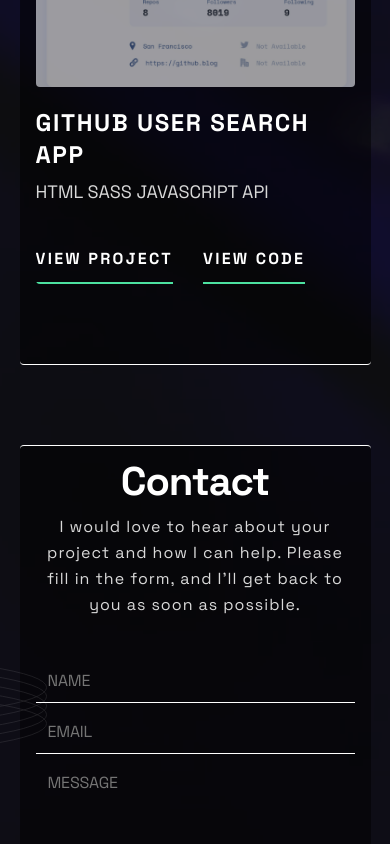
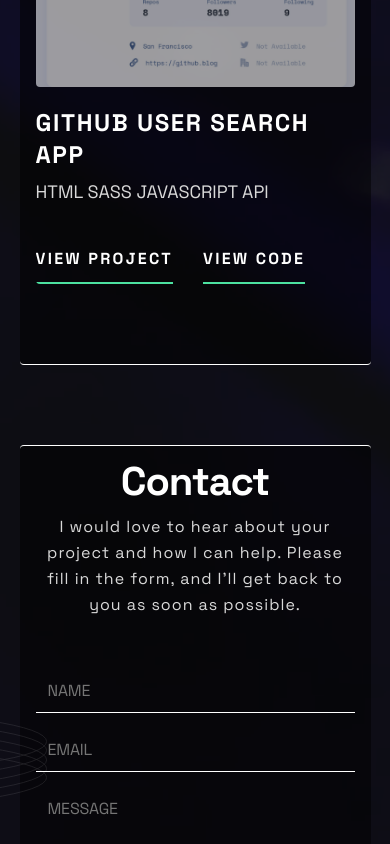
Before and after one commit to hamdihismail/my_portfolio, a React (Create React App) app: page / in a window 390 px wide. Shown: the part 3579-4423 px from the top of the page. Built offline with nearby package versions, Linux system fonts and the light colour scheme.

Commit message:
update mobile contact section sizing

```diff
--- a/src/components/Contact.js
+++ b/src/components/Contact.js
@@ -80,7 +80,7 @@
       width: 343px;
       height: 515px;
       margin-left: 0; */
-      gap: 30px;
+      gap: 40px;
       border-bottom: 1px solid var(--clr-border);
     }
     .info-container {
@@ -134,7 +134,7 @@
         width: 100%;
         /* width: 343px; */
         /* height: 327px; */
-        gap: 16px;
+        gap: 24px;
       }
       .form {
         /* padding: 1rem 1.5rem; */
@@ -173,7 +173,7 @@
         color: var(--clr-font);
         opacity: 1.2;
         @media screen and (max-width: 650px) {
-          height: 100px;
+          height: 125px;
         }
       }
       .send-btn {
```
